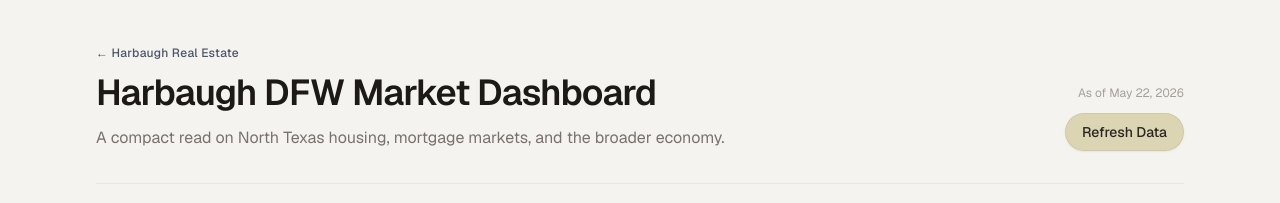
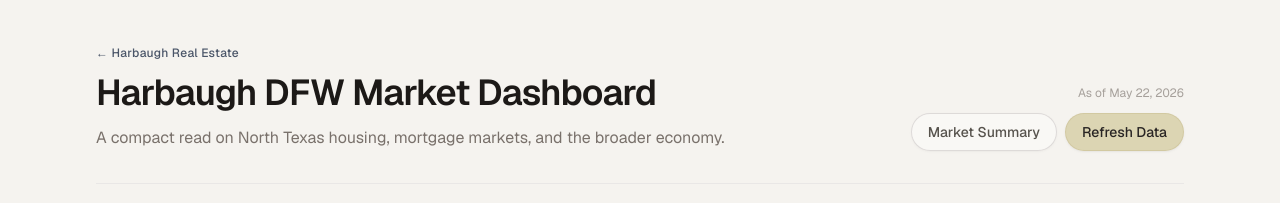
Before and after one commit to leeharbaugh/harbaugh-dfw-market-dashboard, a Next.js app: page / in a window 1280 px wide. Shown: the top 203 px of the page. Built offline with nearby package versions, Linux system fonts and the light colour scheme; no server answers.

Commit message:
Added 'Market Summary' button to top

```diff
--- a/components/dashboard/dfw-market-dashboard.tsx
+++ b/components/dashboard/dfw-market-dashboard.tsx
@@ -64,6 +64,17 @@
     year: "numeric",
   });
 
+  const scrollToMarketSummary = (
+    event: React.MouseEvent<HTMLAnchorElement>,
+  ) => {
+    event.preventDefault();
+    document.getElementById("market-summary")?.scrollIntoView({
+      behavior: "smooth",
+      block: "start",
+    });
+    window.history.replaceState(null, "", "#market-summary");
+  };
+
   return (
     <div className="min-h-full bg-[#f5f3ef] font-sans text-stone-800">
       <div className="mx-auto max-w-6xl px-4 py-8 sm:px-6 sm:py-10 lg:px-8">
@@ -85,6 +96,14 @@
           </div>
           <div className="flex shrink-0 flex-col items-start gap-3 sm:items-end">
             <p className="text-xs text-stone-400 tabular-nums">As of {asOf}</p>
+            <div className="flex flex-wrap items-center gap-2">
+              <a
+                href="#market-summary"
+                onClick={scrollToMarketSummary}
+                className="inline-flex items-center justify-center rounded-full border border-stone-300/80 bg-white/40 px-4 py-2 text-sm font-medium text-stone-600 shadow-sm shadow-stone-900/[0.03] transition hover:border-stone-400/90 hover:bg-white/70 hover:text-stone-800 focus-visible:outline focus-visible:outline-2 focus-visible:outline-offset-2 focus-visible:outline-stone-400/80 active:translate-y-px"
+              >
+                Market Summary
+              </a>
               <button
                 type="button"
                 onClick={() => void refresh()}
@@ -93,6 +112,7 @@
               >
                 {refreshing ? "Refreshing…" : "Refresh Data"}
               </button>
+            </div>
           </div>
         </header>
 
@@ -157,7 +177,11 @@
             </div>
           </section>
 
-          <section aria-labelledby="notes-heading">
+          <section
+            id="market-summary"
+            aria-labelledby="notes-heading"
+            className="scroll-mt-8"
+          >
             <SectionHeading
               eyebrow="Narrative"
               title="Market Notes"
```
Lines whose indentation alone changed are shown as unchanged.
